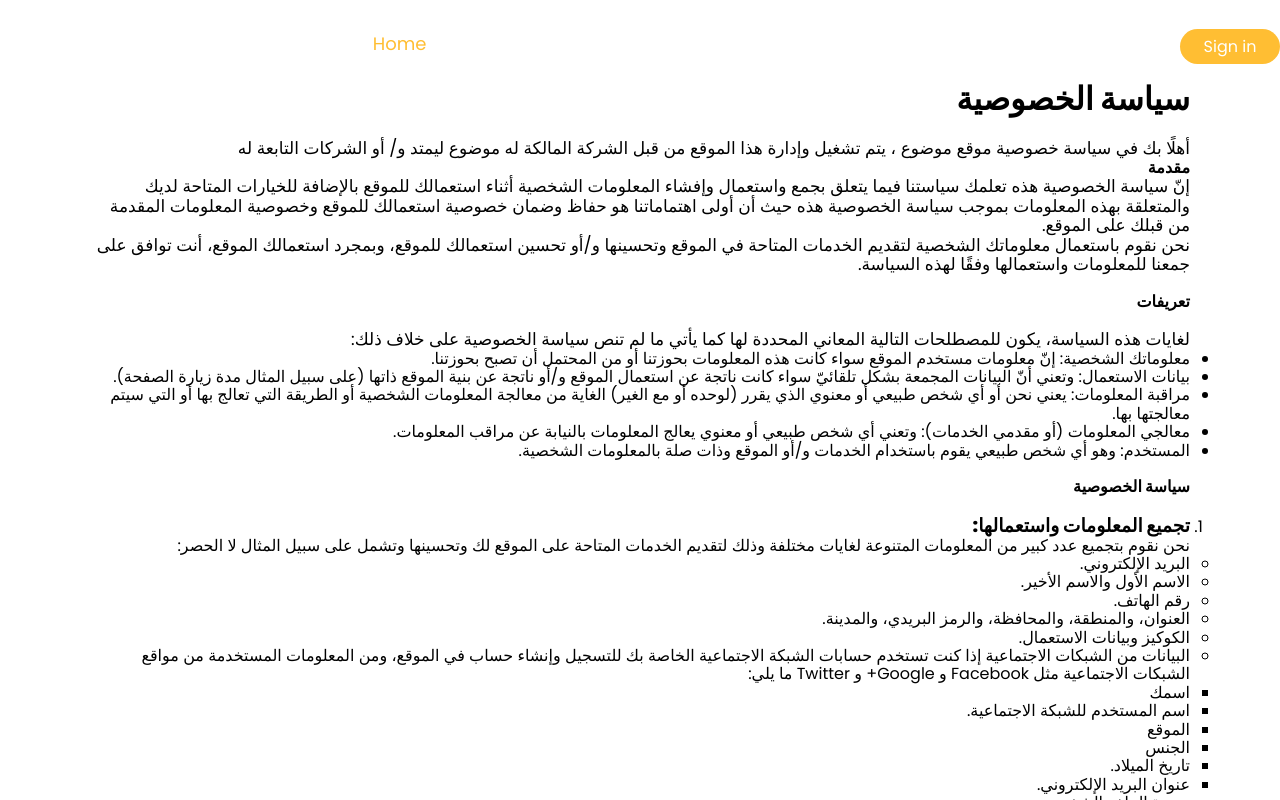
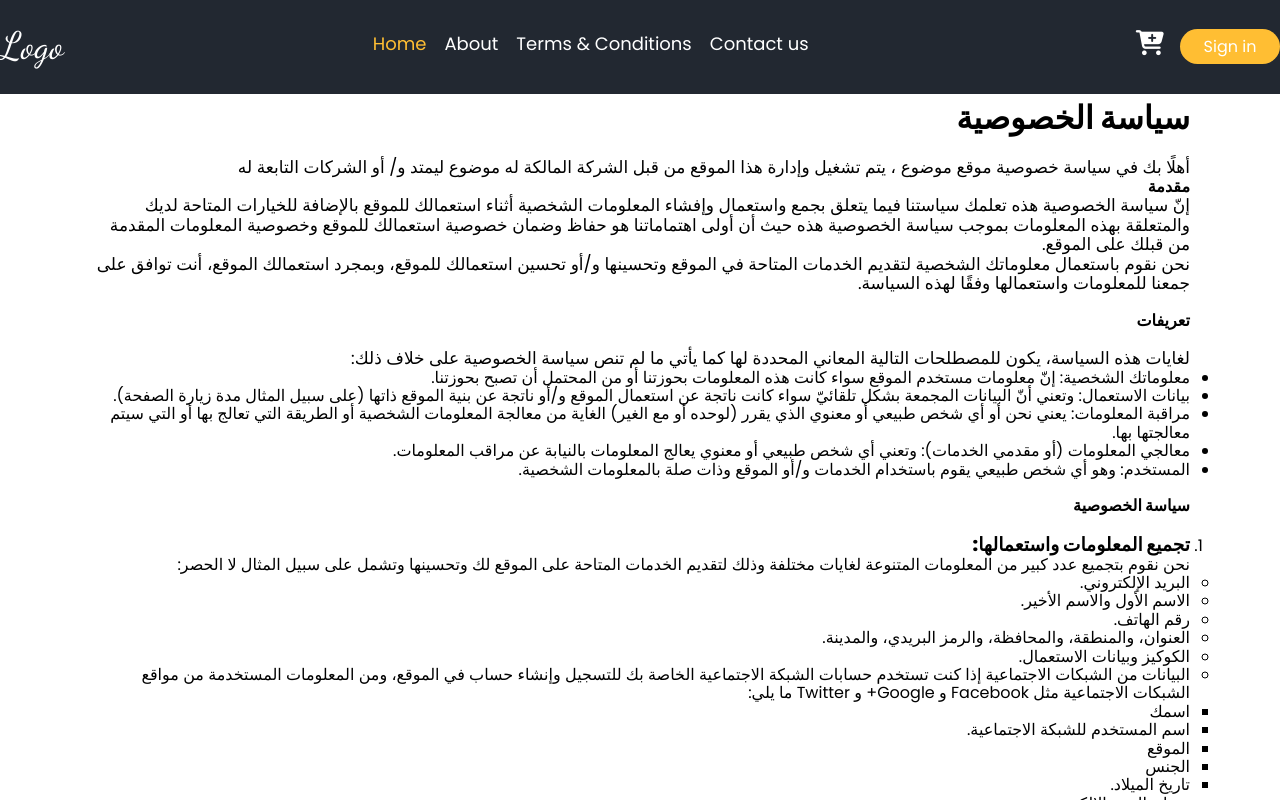
Before and after one commit to Alaa-Khalaila/business-cards, a React (Create React App) app in the folder frontend/: page /terms in a window 1280 px wide. Shown: the top 800 px of the page. Built offline with nearby package versions, Linux system fonts and the light colour scheme.

Commit message:
active class

```diff
--- a/frontend/src/components/Navbar/Navbar.jsx
+++ b/frontend/src/components/Navbar/Navbar.jsx
@@ -1,9 +1,19 @@
-import Logo from "../../Logo.png";
 import { NavLink, Outlet } from "react-router-dom";
+import { useLocation } from "react-router-dom";
+import { useState, useEffect } from "react";
 import Nav from "./Navbar.module.css";
 function Navbar() {
+  const [active, setActive] = useState(false);
+  const location = useLocation();
+  useEffect(() => {
+    if (location.pathname === "/terms") {
+      setActive(true);
+      console.log(location);
+    }
+  }, []);
+
   return (
-    <nav className={Nav.navbar}>
+    <nav className={`${Nav.navbar} ${active ? Nav.active : ""}`}>
       <div className={Nav.left}>Logo</div>
       <div className="left">
         <ul className={Nav.list}>
--- a/frontend/src/components/Navbar/Navbar.module.css
+++ b/frontend/src/components/Navbar/Navbar.module.css
@@ -59,3 +59,6 @@
   font-size: 1rem;
   margin-left: 1em;
 }
+.active {
+  background-color: var(--primary);
+}
--- a/frontend/src/components/Terms/terms.module.css
+++ b/frontend/src/components/Terms/terms.module.css
@@ -1,3 +1,3 @@
 .cont {
-  margin-top: 81px;
+  margin-top: 100px;
 }
```
